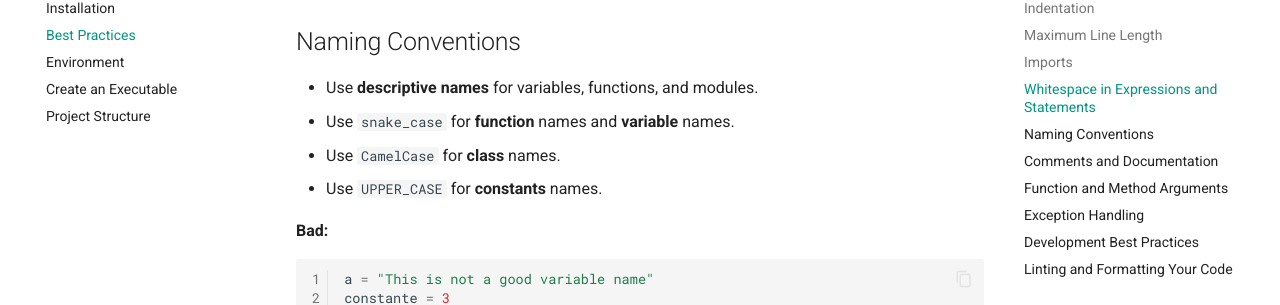
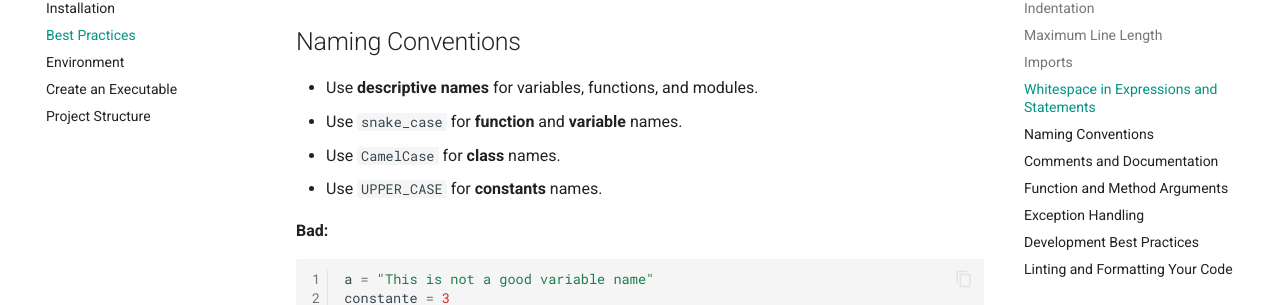
Before and after one commit to pavaud/cheatsheets, an MkDocs documentation site: the page built from docs/python/best_practices.md, in a window 1280 px wide and 900 px high, scrolled down 2329 px. Shown: the part 148-453 px from the top of the window. Built offline with MkDocs 1.6.1 and Material for MkDocs 9.7.7, drawn with Linux system fonts in a browser that asks for light colours; comment, search, counter and statistics services are not loaded.

Commit message:
style: removed text in Naming Conventions

```diff
--- a/docs/python/best_practices.md
+++ b/docs/python/best_practices.md
@@ -99,7 +99,7 @@ dict1 = {"key1": val , "key2": 3}
 ## Naming Conventions
 
 - Use **descriptive names** for variables, functions, and modules.
-- Use `snake_case` for **function** names and **variable** names.
+- Use `snake_case` for **function** and **variable** names.
 - Use `CamelCase` for **class** names.
 - Use `UPPER_CASE` for **constants** names.
 
```
